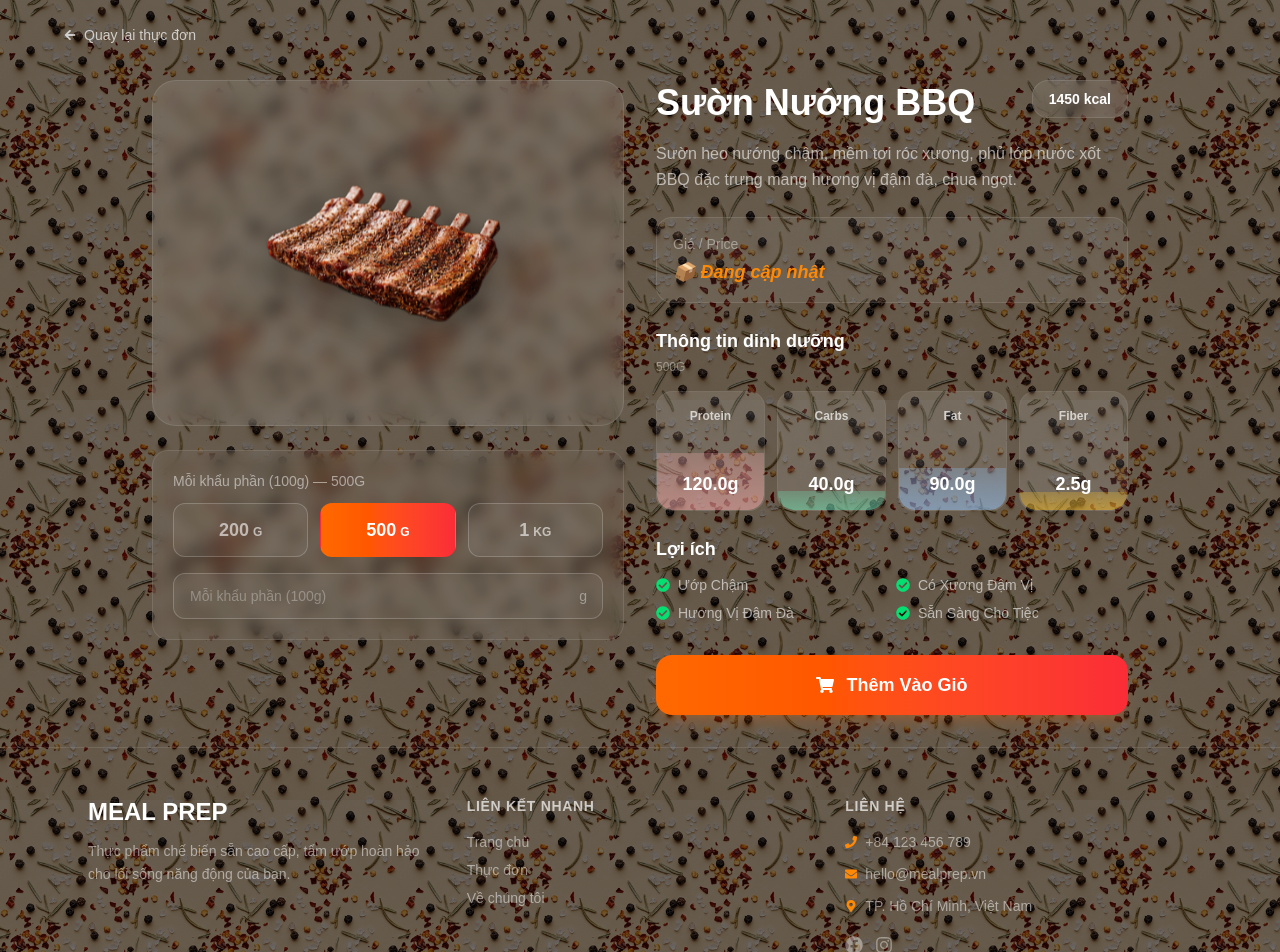
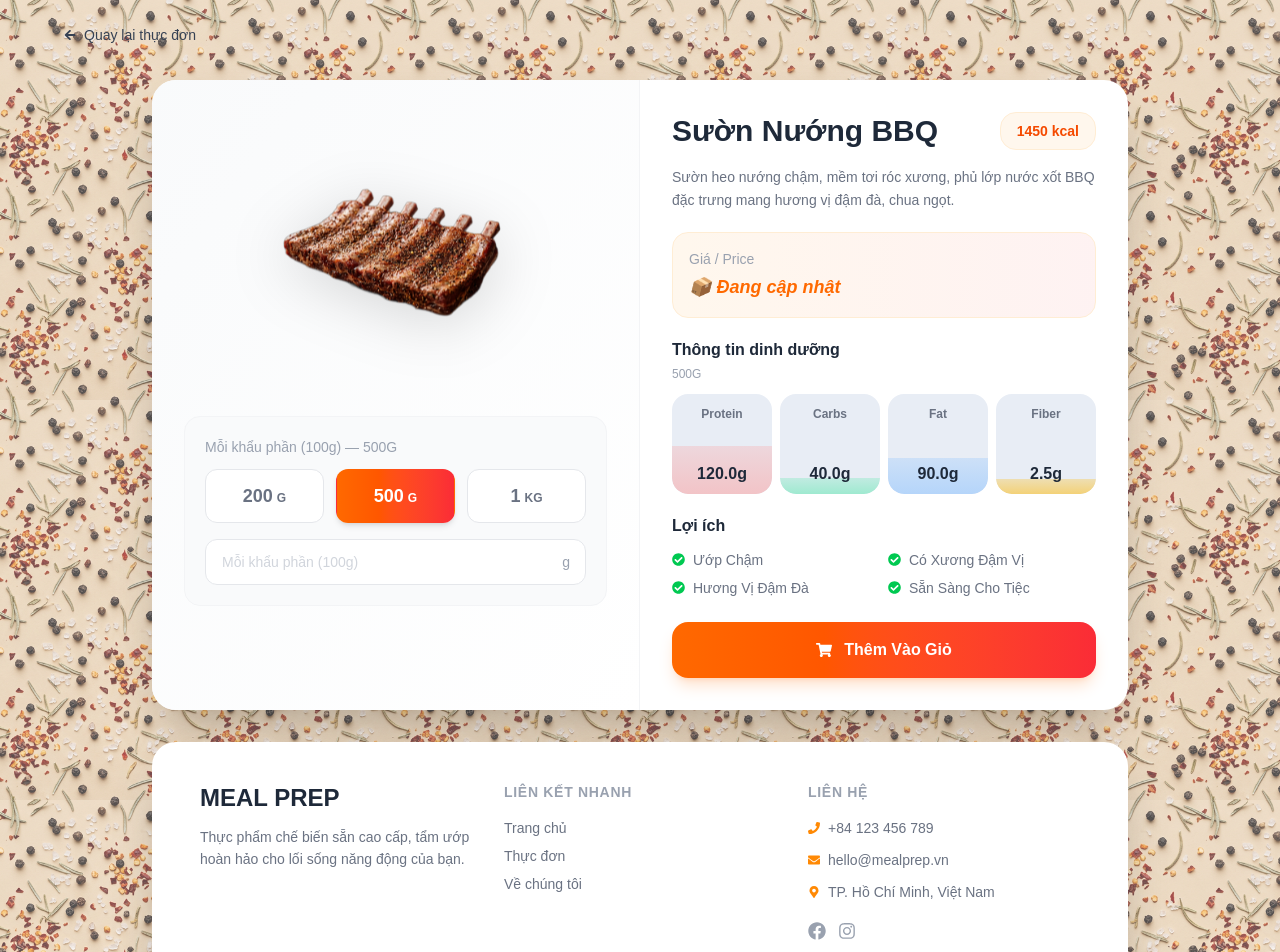
Before and after one commit to mbxhoan/meal-prep, a Next.js app: page /product/bbq-ribs in a window 1280 px wide. Shown: the top 952 px of the page. Built offline with nearby package versions, Linux system fonts and the light colour scheme.

Commit message:
refactor: redesign the menu page with a new light theme and streamline main navigation.

```diff
--- a/src/app/layout.tsx
+++ b/src/app/layout.tsx
@@ -35,7 +35,7 @@ const thunder = localFont({
 import { LanguageProvider } from "@/shared";
 
 export const metadata: Metadata = {
-  title: "PrepBox - Premium Meal Prep Selection",
+  title: "MealPrep - Premium Meal Prep Selection",
   description:
     "Discover a world of vibrant flavors with our premium meal prep selection",
 };
--- a/src/app/product/[slug]/page.tsx
+++ b/src/app/product/[slug]/page.tsx
@@ -19,7 +19,6 @@ const weightOptions = [
   { size: "1", unit: "KG", multiplier: 10 },
 ];
 
-// Price per weight (placeholder)
 const priceMap: Record<string, string> = {
   "200": "Đang cập nhật",
   "500": "Đang cập nhật",
@@ -38,7 +37,6 @@ export default function ProductDetailPage({
   const [activeWeight, setActiveWeight] = useState("500");
   const [customWeight, setCustomWeight] = useState<string>("");
 
-  // Calculate nutrition based on active weight (must be before early return)
   const multiplier = useMemo(() => {
     if (customWeight && parseFloat(customWeight) > 0) {
       return parseFloat(customWeight) / 100;
@@ -80,18 +78,16 @@ export default function ProductDetailPage({
   if (!product) {
     return (
       <div
-        className="min-h-screen text-white flex items-center justify-center"
+        className="min-h-screen flex items-center justify-center"
         style={{
           backgroundImage: "url('/assets/images/spice_pattern.png')",
           backgroundRepeat: "repeat",
           backgroundSize: "400px",
         }}
       >
-        <div className="min-h-screen flex items-center justify-center w-full" style={{ backgroundColor: "rgba(0,0,0,0.55)" }}>
-          <div className="text-center">
-            <h1 className="text-3xl font-bold mb-4">Product Not Found</h1>
-            <Link href="/menu" className="text-orange-400 hover:underline">{t("backToMenu")}</Link>
-          </div>
+        <div className="text-center bg-white rounded-2xl p-12 shadow-xl">
+          <h1 className="text-3xl font-bold mb-4 text-gray-800">Product Not Found</h1>
+          <Link href="/menu" className="text-orange-500 hover:underline font-medium">{t("backToMenu")}</Link>
         </div>
       </div>
     );
@@ -99,44 +95,46 @@ export default function ProductDetailPage({
 
   return (
     <div
-      className="min-h-screen text-white"
+      className="min-h-screen"
       style={{
         backgroundImage: "url('/assets/images/spice_pattern.png')",
         backgroundRepeat: "repeat",
         backgroundSize: "400px",
+        backgroundAttachment: "fixed",
       }}
     >
-      <div className="min-h-screen" style={{ backgroundColor: "rgba(0,0,0,0.55)" }}>
+      <div className="min-h-screen" style={{ backgroundColor: "rgba(255,255,255,0.3)" }}>
         {/* Back button */}
         <div className="pt-6 px-6 md:px-16">
           <Link
             href="/menu"
-            className="inline-flex items-center gap-2 text-white/70 hover:text-white transition-colors text-sm"
+            className="inline-flex items-center gap-2 text-gray-700 hover:text-gray-900 transition-colors text-sm font-medium"
           >
             <FaArrowLeft size={12} />
             {t("backToMenu")}
           </Link>
         </div>
 
-        <div className="max-w-5xl mx-auto px-6 py-8">
-          <div className="grid grid-cols-1 md:grid-cols-2 gap-8 items-start">
-            {/* Left: Product Image */}
-            <div className="flex flex-col items-center gap-6">
-              <div className="flex items-center justify-center bg-white/10 backdrop-blur-sm rounded-3xl p-8 border border-white/10 min-h-[300px] w-full">
-                <div className="relative w-full max-w-[280px] aspect-square">
+        <div className="max-w-5xl mx-auto px-4 md:px-6 py-8">
+          <div className="bg-white rounded-3xl shadow-2xl overflow-hidden">
+            <div className="grid grid-cols-1 md:grid-cols-2">
+              {/* Left: Product Image + Weight Selector */}
+              <div className="bg-gradient-to-br from-gray-50 to-white p-6 md:p-8 flex flex-col items-center gap-6 border-r border-gray-100">
+                <div className="flex items-center justify-center min-h-[280px] w-full">
+                  <div className="relative w-full max-w-[260px] aspect-square">
                     <Image
                       src={product.image}
                       alt={t(`products.${product.nameKey}`)}
                       fill
-                    className="object-contain drop-shadow-[0_10px_30px_rgba(0,0,0,0.4)]"
+                      className="object-contain drop-shadow-[0_10px_30px_rgba(0,0,0,0.15)]"
                       style={{ animation: "float-product 6s ease-in-out infinite" }}
                     />
                   </div>
                 </div>
 
                 {/* Weight Selector */}
-              <div className="w-full bg-white/5 backdrop-blur-sm rounded-2xl p-5 border border-white/10">
-                <p className="text-sm text-white/50 mb-3 font-medium">
+                <div className="w-full bg-gray-50 rounded-2xl p-5 border border-gray-100">
+                  <p className="text-sm text-gray-400 mb-3 font-medium">
                     {t("perServing")} — {displayWeight}
                   </p>
                   <div className="flex gap-3 mb-4">
@@ -149,8 +147,8 @@ export default function ProductDetailPage({
                         }}
                         className={`flex-1 py-3 rounded-xl text-center font-bold transition-all duration-300 border ${
                           activeWeight === opt.size && !customWeight
-                          ? "bg-gradient-to-r from-orange-500 to-red-500 border-transparent text-white"
-                          : "bg-white/5 border-white/20 text-white/60 hover:bg-white/10"
+                            ? "bg-gradient-to-r from-orange-500 to-red-500 border-transparent text-white shadow-md"
+                            : "bg-white border-gray-200 text-gray-500 hover:bg-gray-100"
                         }`}
                       >
                         <span className="text-lg">{opt.size}</span>
@@ -158,8 +156,6 @@ export default function ProductDetailPage({
                       </button>
                     ))}
                   </div>
-
-                {/* Custom weight input */}
                   <div className="flex items-center gap-3">
                     <div className="relative flex-1">
                       <input
@@ -173,51 +169,48 @@ export default function ProductDetailPage({
                           }
                         }}
                         placeholder={t("perServing")}
-                      className="w-full bg-white/5 border border-white/20 text-white rounded-xl px-4 py-3 text-sm placeholder:text-white/30 focus:outline-none focus:border-orange-500 transition-colors [appearance:textfield] [&::-webkit-outer-spin-button]:appearance-none [&::-webkit-inner-spin-button]:appearance-none"
+                        className="w-full bg-white border border-gray-200 text-gray-800 rounded-xl px-4 py-3 text-sm placeholder:text-gray-300 focus:outline-none focus:border-orange-400 transition-colors [appearance:textfield] [&::-webkit-outer-spin-button]:appearance-none [&::-webkit-inner-spin-button]:appearance-none"
                       />
-                    <span className="absolute right-4 top-1/2 -translate-y-1/2 text-white/40 text-sm">g</span>
+                      <span className="absolute right-4 top-1/2 -translate-y-1/2 text-gray-400 text-sm">g</span>
                     </div>
                   </div>
                 </div>
               </div>
 
               {/* Right: Product Info */}
-            <div>
-              {/* Title + Calorie badge */}
+              <div className="p-6 md:p-8">
                 <div className="flex items-start justify-between gap-4 mb-4">
-                <h1 className="text-3xl md:text-4xl font-bold leading-tight">
+                  <h1 className="text-2xl md:text-3xl font-bold text-gray-800 leading-tight">
                     {t(`products.${product.nameKey}`)}
                   </h1>
-                <span className="shrink-0 bg-white/10 backdrop-blur-sm text-white font-bold px-4 py-2 rounded-2xl text-sm border border-white/10">
+                  <span className="shrink-0 bg-orange-50 text-orange-600 font-bold px-4 py-2 rounded-2xl text-sm border border-orange-100">
                     {scaledNutrition.calories} {t("kcal")}
                   </span>
                 </div>
 
-              {/* Description */}
-              <p className="text-white/60 leading-relaxed mb-6">
+                <p className="text-gray-500 leading-relaxed mb-5 text-sm">
                   {t(`descriptions.${product.nameKey}`)}
                 </p>
 
                 {/* Price */}
-              <div className="mb-6 p-4 rounded-2xl bg-white/5 border border-white/10">
-                <span className="text-sm text-white/40 block mb-1">Giá / Price</span>
-                <span className="text-lg font-bold text-orange-400 italic">
+                <div className="mb-5 p-4 rounded-2xl bg-gradient-to-r from-orange-50 to-red-50 border border-orange-100">
+                  <span className="text-sm text-gray-400 block mb-1">Giá / Price</span>
+                  <span className="text-lg font-bold text-orange-500 italic">
                     📦 {currentPrice}
                   </span>
                 </div>
 
-              {/* Nutrition Info */}
-              <div className="mb-6">
-                <h2 className="text-lg font-bold mb-1">{t("nutritionInfo")}</h2>
-                <p className="text-xs text-white/40 mb-4">{displayWeight}</p>
-
-                <div className="grid grid-cols-4 gap-3">
+                {/* Nutrition */}
+                <div className="mb-5">
+                  <h2 className="text-base font-bold text-gray-800 mb-1">{t("nutritionInfo")}</h2>
+                  <p className="text-xs text-gray-400 mb-3">{displayWeight}</p>
+                  <div className="grid grid-cols-4 gap-2">
                     {nutritionColors.map((nc, i) => (
                       <div
                         key={nc.label}
-                      className="relative bg-white/10 rounded-2xl overflow-hidden flex flex-col items-center pt-4 pb-3 min-h-[120px] border border-white/5"
+                        className="relative bg-[#e8edf5] rounded-2xl overflow-hidden flex flex-col items-center pt-3 pb-2 min-h-[100px]"
                       >
-                      <span className="text-[11px] md:text-xs font-semibold text-white/70 mb-auto">
+                        <span className="text-[10px] md:text-xs font-semibold text-gray-500 mb-auto">
                           {nc.label}
                         </span>
                         <div
@@ -225,10 +218,10 @@ export default function ProductDetailPage({
                           style={{
                             height: `${Math.max(fillPercentages[i], 15)}%`,
                             background: `linear-gradient(to top, ${nc.fill}, ${nc.fill}88)`,
-                          opacity: 0.5,
+                            opacity: 0.6,
                           }}
                         />
-                      <span className="relative z-10 text-base md:text-lg font-bold mt-auto text-white">
+                        <span className="relative z-10 text-sm md:text-base font-bold mt-auto text-gray-800">
                           {nutritionValues[i]}
                         </span>
                       </div>
@@ -237,12 +230,12 @@ export default function ProductDetailPage({
                 </div>
 
                 {/* Benefits */}
-              <div className="mb-8">
-                <h2 className="text-lg font-bold mb-3">{t("benefits")}</h2>
+                <div className="mb-6">
+                  <h2 className="text-base font-bold text-gray-800 mb-3">{t("benefits")}</h2>
                   <div className="grid grid-cols-2 gap-2">
                     {product.benefits.map((bKey) => (
-                    <div key={bKey} className="flex items-center gap-2 text-sm text-white/60">
-                      <FaCheckCircle className="text-green-400 shrink-0" size={14} />
+                      <div key={bKey} className="flex items-center gap-2 text-sm text-gray-500">
+                        <FaCheckCircle className="text-green-500 shrink-0" size={13} />
                         <span>{t(bKey)}</span>
                       </div>
                     ))}
@@ -250,15 +243,15 @@ export default function ProductDetailPage({
                 </div>
 
                 {/* CTA */}
-              <button className="w-full py-4 rounded-2xl bg-gradient-to-r from-orange-500 to-red-500 text-white font-bold text-lg flex items-center justify-center gap-3 hover:opacity-90 transition-opacity shadow-lg shadow-orange-500/20">
-                <FaShoppingCart size={18} />
+                <button className="w-full py-4 rounded-2xl bg-gradient-to-r from-orange-500 to-red-500 text-white font-bold text-base flex items-center justify-center gap-3 hover:opacity-90 transition-opacity shadow-lg shadow-orange-500/20">
+                  <FaShoppingCart size={16} />
                   {t("productDetail.addToCart")}
                 </button>
               </div>
             </div>
           </div>
+        </div>
 
-        {/* Footer */}
         <Footer />
 
         <style jsx global>{`
--- a/src/config/content.ts
+++ b/src/config/content.ts
@@ -26,11 +26,7 @@ export const pageContent: PageContent = {
     nav: {
         logo: "MEAL PREP",
         items: [
-            { label: "Chicken", href: "/#" },
-            { label: "Beef", href: "/#" },
-            { label: "Pork", href: "/#" },
-            { label: "Seafood", href: "/#" },
-            { label: "Spices", href: "/#" },
+            { label: "Home", href: "/" },
             { label: "Menu", href: "/menu" },
             { label: "About", href: "/about" },
         ],
--- a/src/config/translations.ts
+++ b/src/config/translations.ts
@@ -4,6 +4,7 @@ export const translations = {
   en: {
     // Navigation
     nav: {
+      home: "Home",
       chicken: "Chicken",
       beef: "Beef",
       pork: "Pork",
@@ -129,6 +130,7 @@ export const translations = {
   vi: {
     // Navigation
     nav: {
+      home: "Trang chủ",
       chicken: "Gà",
       beef: "Bò",
       pork: "Heo",
--- a/src/features/product-showcase/components/ProductInfo.tsx
+++ b/src/features/product-showcase/components/ProductInfo.tsx
@@ -10,6 +10,7 @@ export default function ProductInfo({
   buttonText,
   buttonBgColor = "white",
   buttonTextColor = "#82AF38",
+  onProductClick,
 }: ProductInfoProps) {
   // Create stable refs for elements that shouldn't re-render
   const containerRef = useRef<HTMLDivElement>(null);
@@ -137,6 +138,7 @@ export default function ProductInfo({
               isMobile ? "text-sm hidden" : ""
             }`}
             style={{ backgroundColor: buttonBgColor, color: buttonTextColor }}
+            onClick={onProductClick}
             onMouseOver={(e) => {
               e.currentTarget.style.opacity = "0.8";
             }}
--- a/src/features/product-showcase/types/index.ts
+++ b/src/features/product-showcase/types/index.ts
@@ -12,6 +12,7 @@ export interface ProductInfoProps {
     descColor?: string;
     buttonBgColor?: string;
     buttonTextColor?: string;
+    onProductClick?: () => void;
 }
 
 export interface JuicyLogoProps {
--- a/src/shared/components/Footer.tsx
+++ b/src/shared/components/Footer.tsx
@@ -7,13 +7,15 @@ export default function Footer() {
   const { t, language } = useLanguage();
 
   return (
-    <footer className="relative z-10 border-t border-white/10">
-      <div className="max-w-6xl mx-auto px-6 py-12">
+    <footer className="relative z-10">
+      <div className="max-w-5xl mx-auto px-4 md:px-6 pb-10">
+        <div className="bg-white rounded-3xl shadow-2xl overflow-hidden">
+          <div className="px-8 md:px-12 py-10">
             <div className="grid grid-cols-1 md:grid-cols-3 gap-8">
               {/* Brand */}
               <div>
-            <h3 className="text-2xl font-bold text-white mb-3">MEAL PREP</h3>
-            <p className="text-white/50 text-sm leading-relaxed">
+                <h3 className="text-2xl font-bold text-gray-800 mb-3">MEAL PREP</h3>
+                <p className="text-gray-500 text-sm leading-relaxed">
                   {language === "vi"
                     ? "Thực phẩm chế biến sẵn cao cấp, tẩm ướp hoàn hảo cho lối sống năng động của bạn."
                     : "Premium pre-marinated meals, perfectly seasoned for your active lifestyle."}
@@ -22,22 +24,22 @@ export default function Footer() {
 
               {/* Quick Links */}
               <div>
-            <h4 className="text-sm font-bold uppercase tracking-wider text-white/70 mb-4">
+                <h4 className="text-sm font-bold uppercase tracking-wider text-gray-400 mb-4">
                   {language === "vi" ? "Liên kết nhanh" : "Quick Links"}
                 </h4>
                 <div className="space-y-2">
-              <Link href="/" className="block text-white/50 hover:text-white transition-colors text-sm">{language === "vi" ? "Trang chủ" : "Home"}</Link>
-              <Link href="/menu" className="block text-white/50 hover:text-white transition-colors text-sm">{t("nav.menu")}</Link>
-              <Link href="/about" className="block text-white/50 hover:text-white transition-colors text-sm">{t("nav.about")}</Link>
+                  <Link href="/" className="block text-gray-500 hover:text-orange-500 transition-colors text-sm">{language === "vi" ? "Trang chủ" : "Home"}</Link>
+                  <Link href="/menu" className="block text-gray-500 hover:text-orange-500 transition-colors text-sm">{t("nav.menu")}</Link>
+                  <Link href="/about" className="block text-gray-500 hover:text-orange-500 transition-colors text-sm">{t("nav.about")}</Link>
                 </div>
               </div>
 
               {/* Contact */}
               <div>
-            <h4 className="text-sm font-bold uppercase tracking-wider text-white/70 mb-4">
+                <h4 className="text-sm font-bold uppercase tracking-wider text-gray-400 mb-4">
                   {language === "vi" ? "Liên hệ" : "Contact"}
                 </h4>
-            <div className="space-y-3 text-sm text-white/50">
+                <div className="space-y-3 text-sm text-gray-500">
                   <div className="flex items-center gap-2">
                     <FaPhone size={12} className="text-orange-400" />
                     <span>+84 123 456 789</span>
@@ -51,15 +53,17 @@ export default function Footer() {
                     <span>{language === "vi" ? "TP. Hồ Chí Minh, Việt Nam" : "Ho Chi Minh City, Vietnam"}</span>
                   </div>
                   <div className="flex gap-3 pt-2">
-                <span className="text-white/40 hover:text-orange-400 transition-colors cursor-pointer"><FaFacebook size={18} /></span>
-                <span className="text-white/40 hover:text-orange-400 transition-colors cursor-pointer"><FaInstagram size={18} /></span>
+                    <span className="text-gray-400 hover:text-orange-500 transition-colors cursor-pointer"><FaFacebook size={18} /></span>
+                    <span className="text-gray-400 hover:text-orange-500 transition-colors cursor-pointer"><FaInstagram size={18} /></span>
                   </div>
                 </div>
               </div>
             </div>
 
-        <div className="border-t border-white/10 mt-8 pt-6 text-center text-white/30 text-xs">
+            <div className="border-t border-gray-100 mt-8 pt-6 text-center text-gray-400 text-xs">
               © 2024 Meal Prep. {language === "vi" ? "Mọi quyền được bảo lưu." : "All rights reserved."}
+            </div>
+          </div>
         </div>
       </div>
     </footer>
```
Also changed, not shown: src/app/about/page.tsx (+30 -27 lines), src/app/menu/page.tsx (+28 -22 lines), src/app/page.tsx (+12 -0 lines), src/features/carousel/config/juiceData.ts (+7 -7 lines). Lines whose indentation alone changed are shown as unchanged.
